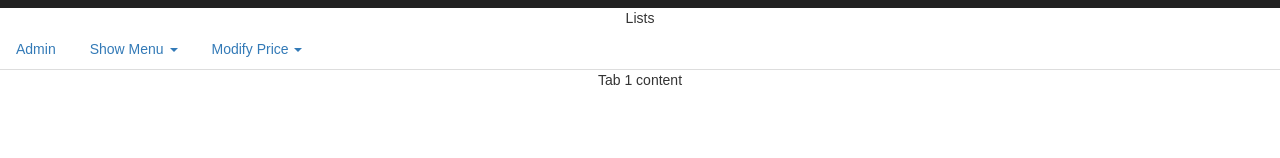
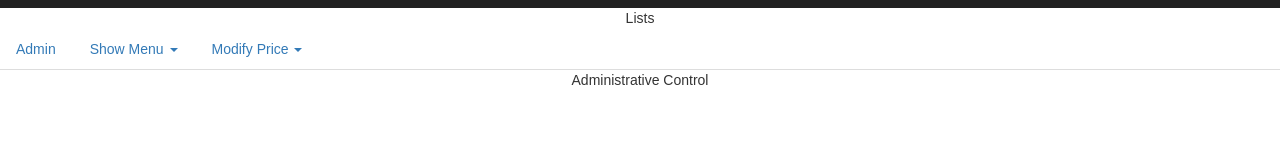
Before and after one commit to doctor-dan/bluebottle, a React (Create React App) app in the folder client/: page / in a window 1280 px wide. Shown: the part 142-300 px from the top of the page. Built offline with nearby package versions, Linux system fonts and the light colour scheme; no server answers.

Commit message:
Updated to localhost

```diff
--- a/client/package.json
+++ b/client/package.json
@@ -3,6 +3,8 @@
   "version": "0.1.0",
   "private": true,
   "dependencies": {
+    "axios": "^0.18.0",
+    "babel-eslint": "^8.2.3",
     "react": "^16.3.2",
     "react-bootstrap": "^0.32.1",
     "react-dom": "^16.3.2",
@@ -10,7 +12,7 @@
   },
   "proxy": {
     "/api": {
-      "target": "https://bluebottle-dkneuma.c9users.io:8081"
+      "target": "http://localhost:3001"
     }
   },
   "scripts": {
--- a/client/src/components/ControlledTabs.js
+++ b/client/src/components/ControlledTabs.js
@@ -37,7 +37,7 @@ class ControlledTabs extends Component {
     </Col>
     <Col sm={12}>
       <Tab.Content animation>
-        <Tab.Pane eventKey="first">Tab 1 content</Tab.Pane>
+        <Tab.Pane eventKey="first">Administrative Control</Tab.Pane>
         <Tab.Pane eventKey="2">Show Menu</Tab.Pane>
         <Tab.Pane eventKey="2.1">USA Menu</Tab.Pane>
         <Tab.Pane eventKey="2.2">Japan Menu</Tab.Pane>
```
Also changed, not shown: 2 other files (tests, documents, lock files or other folders).
